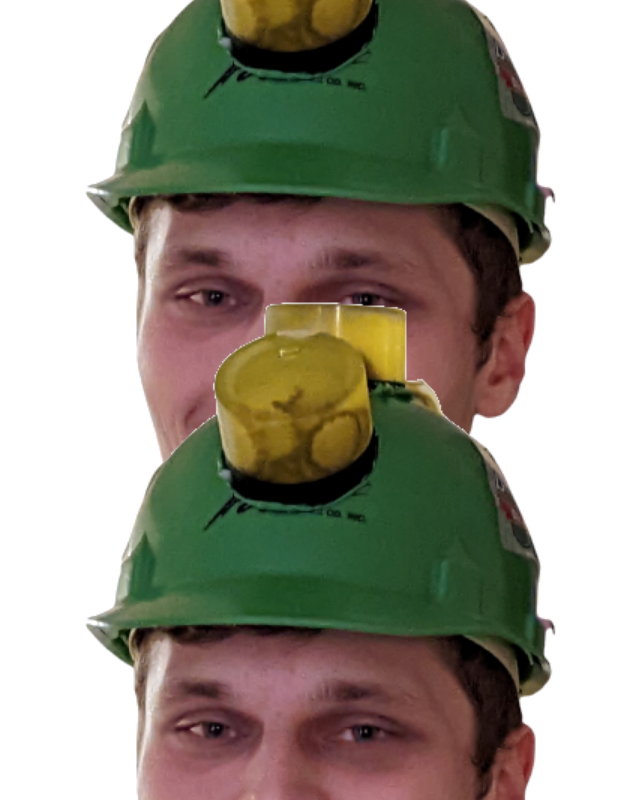
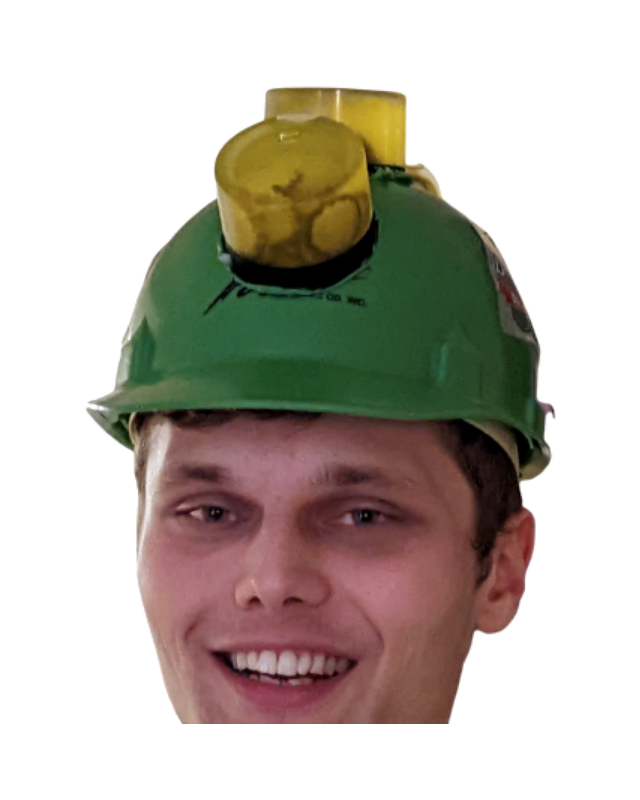
Before and after one commit to veliebm/ben, a plain HTML site: page index.html in a window 1280 px wide. Shown: the whole page, without its empty margins (325-965 px from the left). Drawn offline with Linux system fonts and the light colour scheme.

Commit message:
Fix double ben issue

```diff
--- a/index.html
+++ b/index.html
@@ -96,7 +96,6 @@
 
 <body>
     <div class="c">
-        <img class="roing" src="assets/ben.png">
         <img class="roing" src="assets/ben.png">
     </div>
     <div class="time"></div>
```
